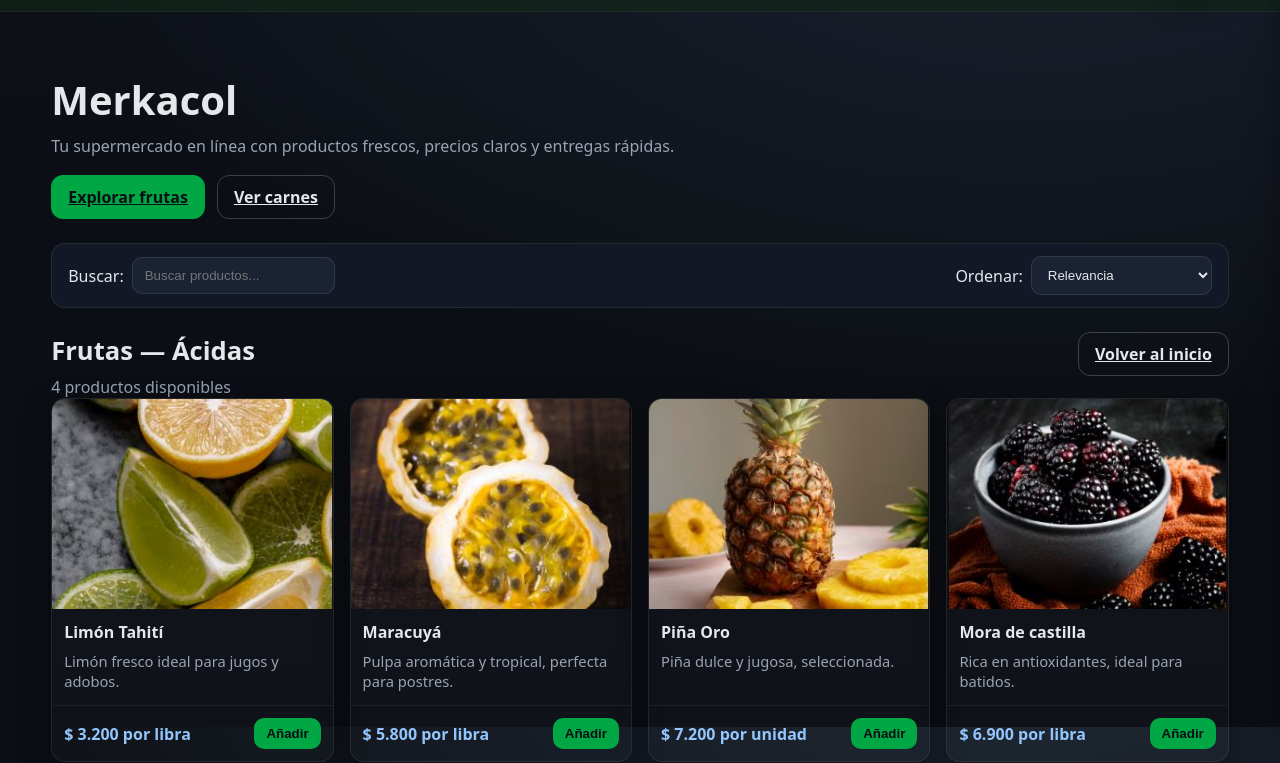
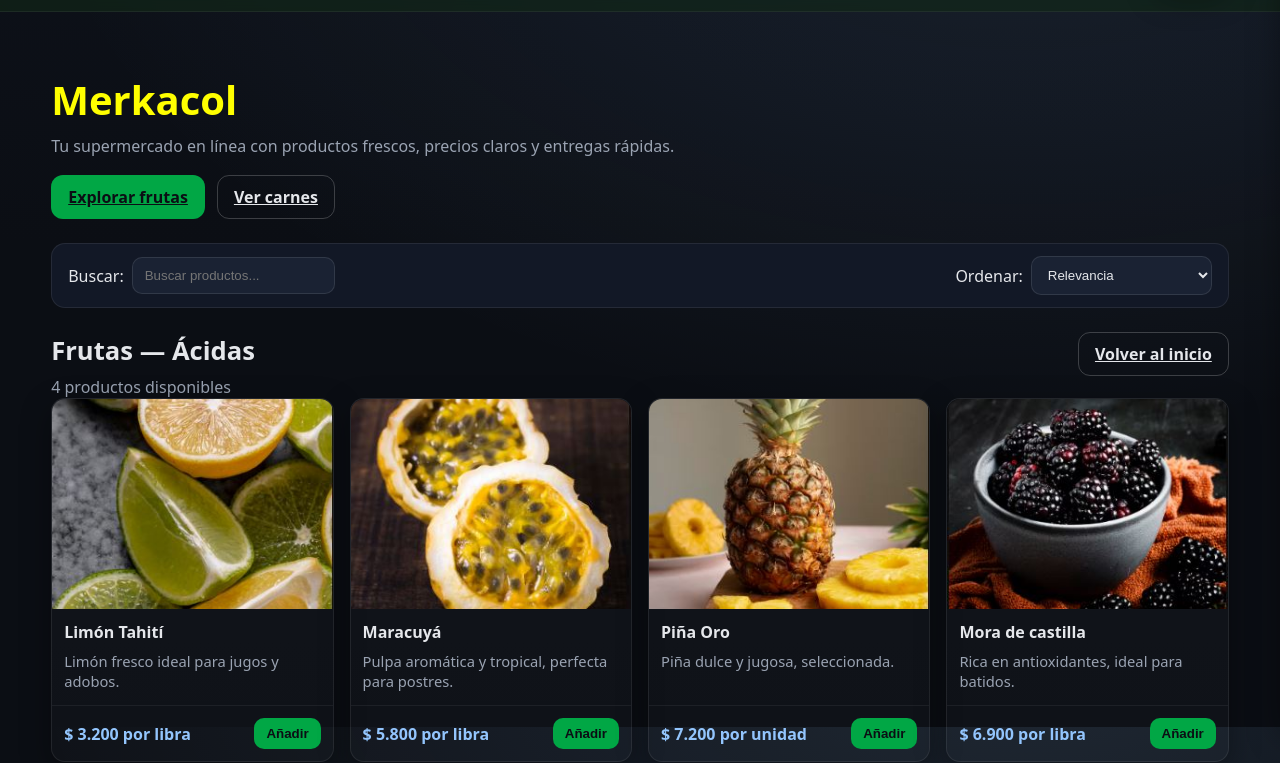
Before and after one commit to Gamarinv10/merkacolwebsite, a plain HTML site: page index.html in a window 1280 px wide. Shown: the part 73-836 px from the top of the page. Drawn offline with Linux system fonts and the light colour scheme.

Commit message:
Update styles.css

```diff
--- a/styles.css
+++ b/styles.css
@@ -84,7 +84,7 @@
     padding: 60px 0 24px;
     background: linear-gradient(180deg, rgba(18,24,38,0.2), rgba(18,24,38,0));
   }
-  .hero__inner h1 { font-size: 2.5rem; margin: 0 0 8px; }
+  .hero__inner h1 { font-size: 2.5rem; margin: 0 0 8px; color: yellow;}
   .hero__inner p { color: var(--muted); margin: 0 0 18px; }
   .hero__actions { display: flex; gap: 12px; }
   .btn {
```
